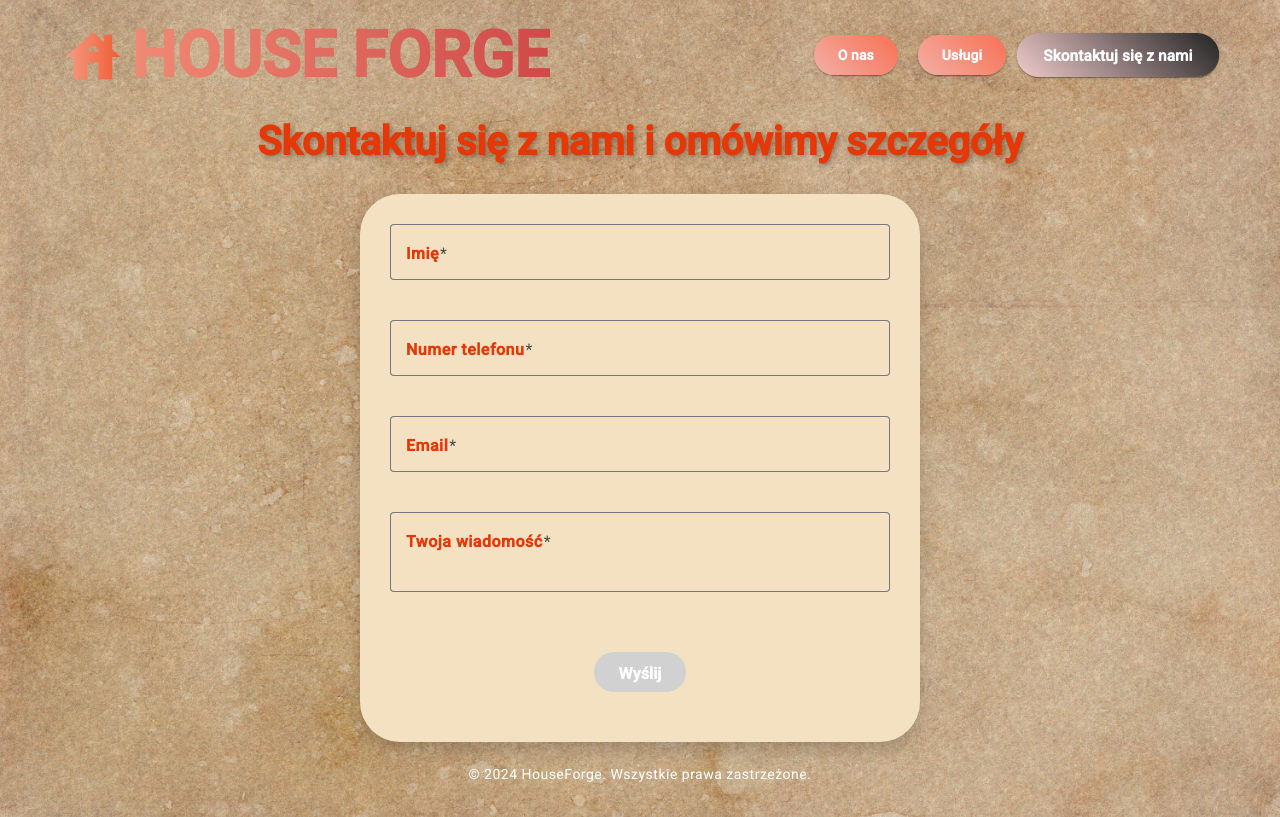
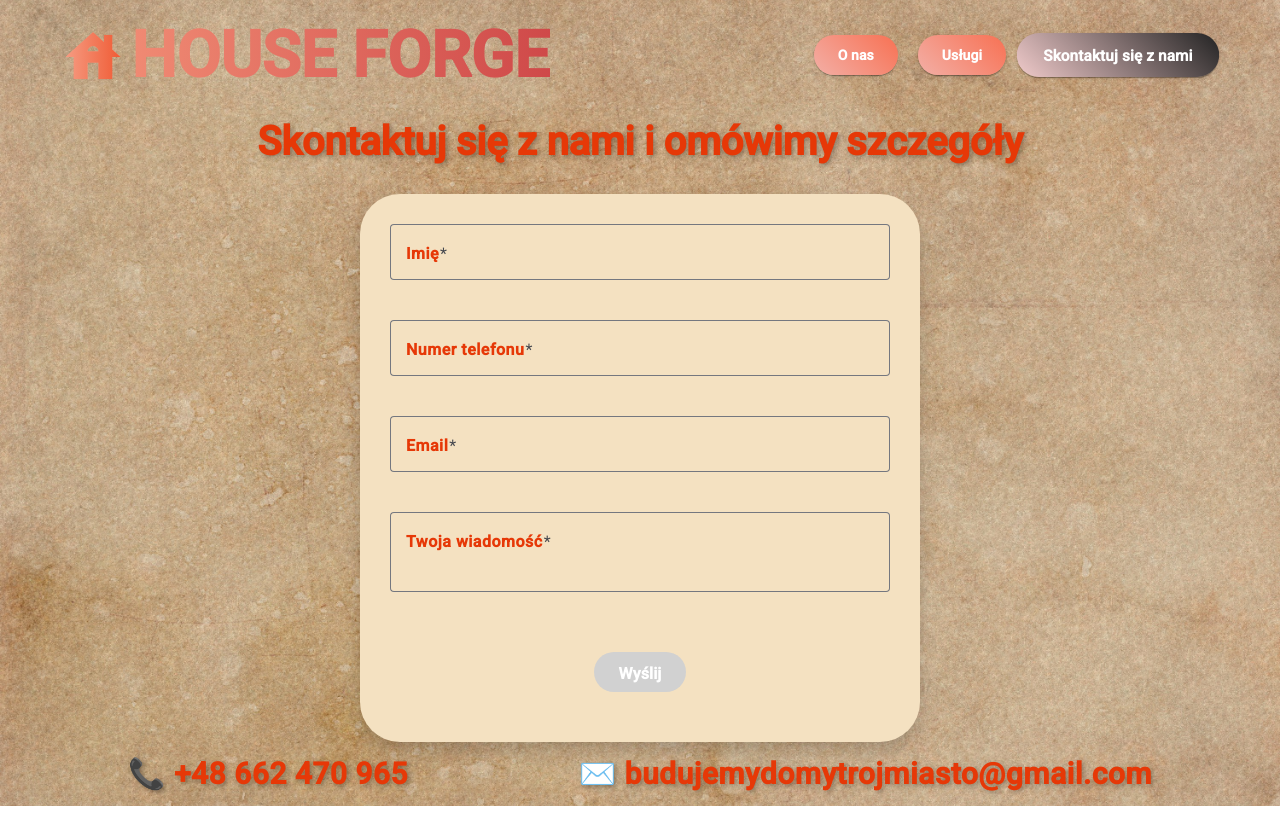
Before and after one commit to PawelJanowicz1/HouseForge-frontend, an Angular app: page /contact in a window 1280 px wide. Built offline with nearby package versions, Linux system fonts and the light colour scheme.

Commit message:
adding new improvements in contact section

```diff
--- a/src/app/about/about.component.css
+++ b/src/app/about/about.component.css
@@ -229,6 +229,14 @@ button {
   animation-delay: 0s;
 }
 
+.slide-in-left-2 {
+  animation-delay: 0s;
+}
+
+.slide-in-right-2 {
+  animation-delay: 0s;
+}
+
 .slide-in-left:nth-of-type(3) {
   animation-delay: 0s;
 }
--- a/src/app/app.component.css
+++ b/src/app/app.component.css
@@ -203,6 +203,16 @@ button {
   animation: slideInFromRight 1s ease-out forwards;
 }
 
+.slide-in-left-2 {
+  transform: translateX(-100%);
+  animation: slideInFromLeft-2 1s ease-out forwards;
+}
+
+.slide-in-right-2 {
+  transform: translateX(100%);
+  animation: slideInFromRight-2 1s ease-out forwards;
+}
+
 @keyframes slideInFromLeft {
   from {
     opacity: 0;
@@ -215,6 +225,28 @@ button {
 }
 
 @keyframes slideInFromRight {
+  from {
+    opacity: 0;
+    transform: translateX(100%);
+  }
+  to {
+    opacity: 1;
+    transform: translateX(0);
+  }
+}
+
+@keyframes slideInFromLeft-2 {
+  from {
+    opacity: 0;
+    transform: translateX(-100%);
+  }
+  to {
+    opacity: 1;
+    transform: translateX(0);
+  }
+}
+
+@keyframes slideInFromRight-2 {
   from {
     opacity: 0;
     transform: translateX(100%);
@@ -286,3 +318,36 @@ h1.animated-text {
   color: inherit;
   display: flex;
 }
+
+.footer {
+  background-color: transparent;
+  padding: 20px 0;
+  box-shadow: none;
+}
+
+.footer-content {
+  display: flex;
+  justify-content: space-between;
+  align-items: center;
+  font-size: 1.5rem;
+}
+
+.footer-link {
+  color: #e63807;
+  text-decoration: none;
+  font-size: 30px;
+  text-shadow: 2px 2px 5px rgba(0, 0, 0, 0.3);
+  font-weight: bold;
+}
+
+.footer-link:hover {
+  text-decoration: underline;
+}
+
+.footer-phone, .footer-email {
+  color: #e63807;
+  font-size: 40px;
+  text-shadow: 2px 2px 5px rgba(0, 0, 0, 0.3);
+  font-weight: bold;
+  text-decoration: none;
+}
--- a/src/app/app.component.html
+++ b/src/app/app.component.html
@@ -28,7 +28,8 @@
 
 
 <footer class="footer">
-  <div class="container">
-    <p>&copy; 2024 HouseForge. Wszystkie prawa zastrzeżone.</p>
+  <div class="container footer-content">
+    <a href="tel:+48123456789" class="footer-link slide-in-left-2">📞 +48 662 470 965</a>
+    <a href="mailto:budujemydomy&#64;trojmiasto.pl" class="footer-link slide-in-right-2">✉️ budujemydomytrojmiasto&#64;gmail.com</a>
   </div>
 </footer>
--- a/src/app/contact/send-message-form.component.ts
+++ b/src/app/contact/send-message-form.component.ts
@@ -46,7 +46,7 @@ export class SendMessageFormComponent {
     if (this.messageForm.valid) {
       this.isSubmitting = true;
       const formData = this.messageForm.value;
-      this.http.post('https://budowa-domow-trojmiasto.pl/api/send-message', formData)
+      this.http.post('https://budowa-domow-trojmiasto.pl/api/send-message', formData, { responseType: 'text' })
         .subscribe(response => {
           this.isSubmitting = false;
           this.isSubmitted = true;
```
